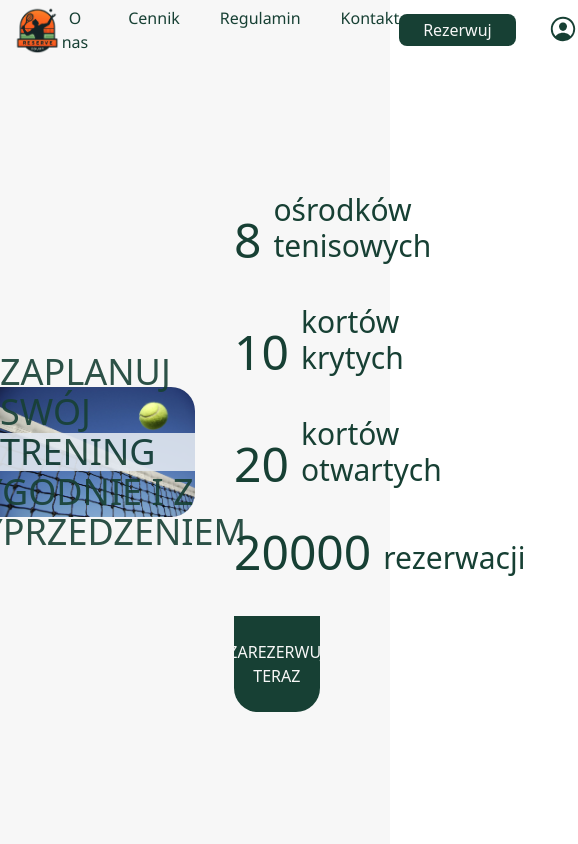
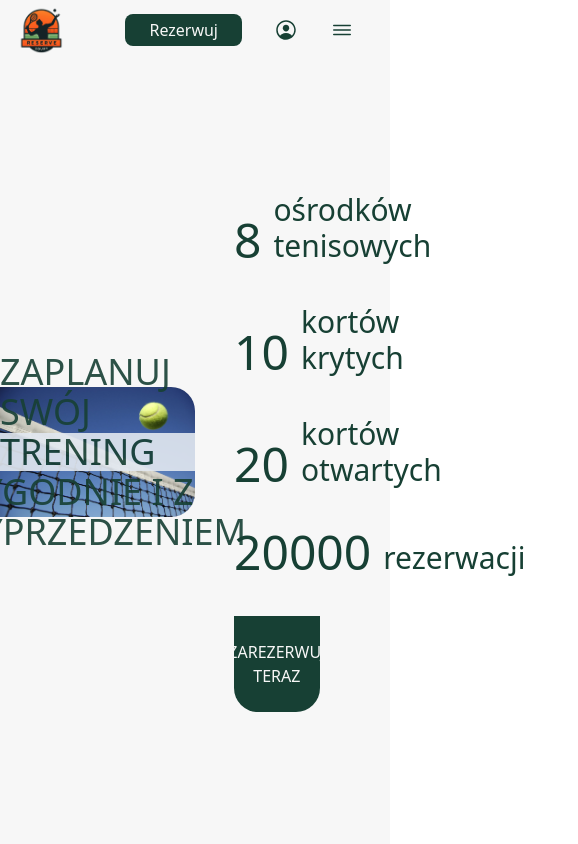
Before and after one commit to theImmortalCoders/reServeCourt_frontend, a Next.js app: page / in a window 390 px wide. Shown: the top 844 px of the page, 578 px wide, since content can reach past the window. Built offline with nearby package versions, Linux system fonts and the light colour scheme.

Commit message:
feat: #19 Navbar for Phone

```diff
--- a/src/components/common/navbar/Navbar.tsx
+++ b/src/components/common/navbar/Navbar.tsx
@@ -1,33 +1,75 @@
+"use client";
+import { useState } from "react";
 import Image from "next/image";
 import Logo from "@/assets/logo.png";
-import { IoPersonCircleOutline } from "react-icons/io5";
+import {
+  IoPersonCircleOutline,
+  IoMenuOutline,
+  IoCloseOutline,
+} from "react-icons/io5";
 
 export default function Navbar() {
+  const [isMenuOpen, setIsMenuOpen] = useState(false);
+  const toggleMenu = () => setIsMenuOpen(!isMenuOpen);
+
   return (
-    <nav className="max-w-screen h-navbar bg-mainWhite flex items-center justify-between">
-      <Image className="w-[50px] h-[50px] ml-[3%]" src={Logo} alt="Logo" />
-      <p className="text-darkGreen flex flex-row gap-10 font-thin text-md lg:text-lg">
-        <a href="">
+    <nav className="max-w-screen h-navbar bg-mainWhite flex items-center justify-between px-4 md:px-8">
+      <Image src={Logo} alt="Logo" width={50} height={50} />
+
+      <div className="text-darkGreen font-thin text-md md:text-lg md:flex md:flex-row md:gap-10 hidden">
+        <a href="/aboutus">
           <button>O nas</button>
         </a>
-        <a href="">
+        <a href="/price">
           <button>Cennik</button>
         </a>
-        <a href="">
+        <a href="/rules">
           <button>Regulamin</button>
         </a>
-        <a href="">
+        <a href="/contact">
           <button>Kontakt</button>
         </a>
-      </p>
-      <p className="flex flex-row gap-8 mr-[3%]">
-        <a href="">
+      </div>
+
+      <div className="flex flex-row gap-8 items-center">
+        <a href="/book">
           <button className="text-mainWhite bg-darkGreen py-1 px-6 rounded-lg">
             Rezerwuj
           </button>
         </a>
-        <IoPersonCircleOutline className="w-[30px] h-[30px] text-darkGreen" />
-      </p>
+        <IoPersonCircleOutline className="w-6 h-6 text-darkGreen" />
+        <div className="md:hidden">
+          <button
+            onClick={toggleMenu}
+            className="text-darkGreen mr-5 flex items-center"
+          >
+            {isMenuOpen ? (
+              <IoCloseOutline className="w-6 h-6" />
+            ) : (
+              <IoMenuOutline className="w-6 h-6" />
+            )}
+          </button>
+        </div>
+      </div>
+
+      {isMenuOpen && (
+        <div className="md:hidden absolute top-navbar left-0 w-full bg-mainWhite shadow-md py-4">
+          <div className="flex flex-col items-center gap-4">
+            <a href="/aboutus" onClick={toggleMenu}>
+              <button>O nas</button>
+            </a>
+            <a href="/price" onClick={toggleMenu}>
+              <button>Cennik</button>
+            </a>
+            <a href="/rules" onClick={toggleMenu}>
+              <button>Regulamin</button>
+            </a>
+            <a href="/contact" onClick={toggleMenu}>
+              <button>Kontakt</button>
+            </a>
+          </div>
+        </div>
+      )}
     </nav>
   );
 }
--- a/tailwind.config.ts
+++ b/tailwind.config.ts
@@ -52,6 +52,9 @@ const config: Config = {
         sidebar: "var(--sidebar)",
         max: "100vw",
       },
+      inset: {
+        navbar: "var(--navbar)",
+      },
     },
   },
   plugins: [],
```
